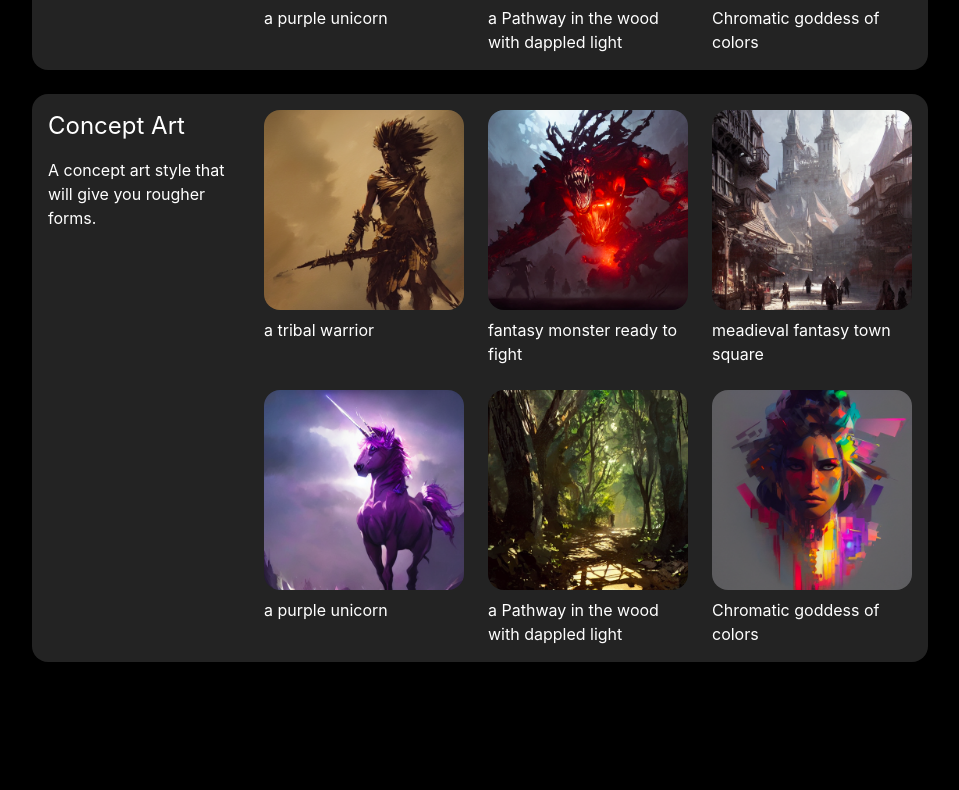
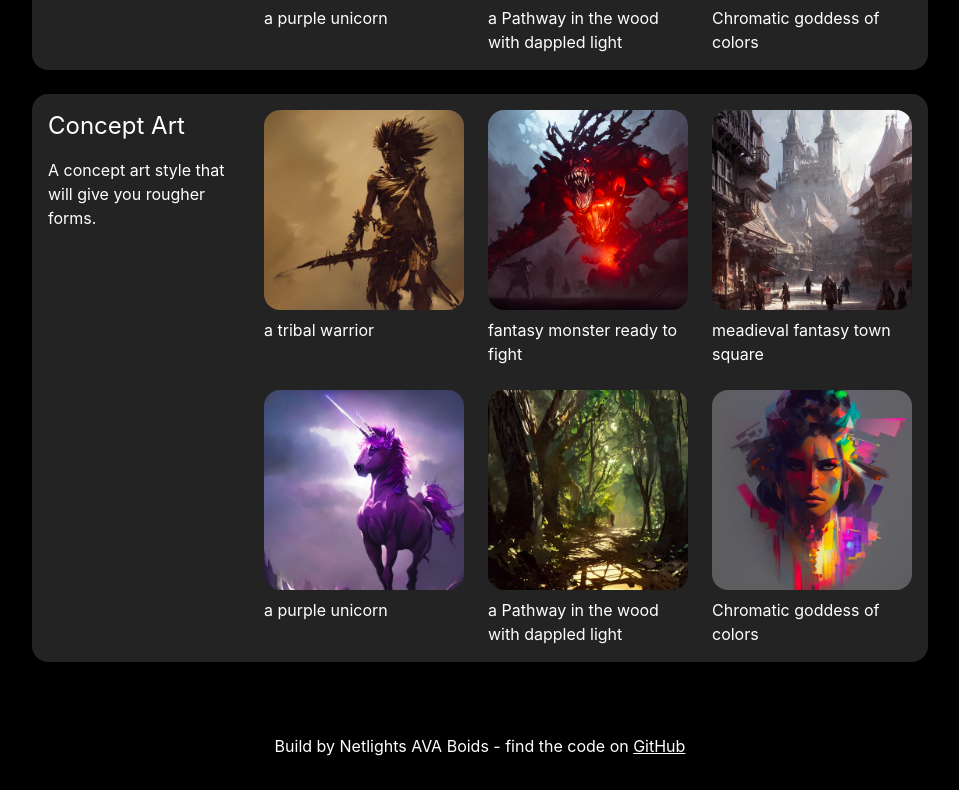
Before and after one commit to HoverBaum/boid-art, a Next.js app: page / in a window 1280 px wide. Shown: the part 3818-4608 px from the top of the page, without its empty margins (160-1119 px from the left). Before the commit the page ends 4520 px from the top, so only its background shows below. Built offline with nearby package versions, Linux system fonts and the light colour scheme.

Commit message:
✨ link to GitHub.

```diff
--- a/pages/index.tsx
+++ b/pages/index.tsx
@@ -1,3 +1,4 @@
+import { Container } from '../src/components/Container'
 import { DetailedStyleExplanation } from '../src/home/DetailedStyleExplanation'
 import { ImageGeneration } from '../src/home/ImageGeneration'
 
@@ -7,6 +8,20 @@ export default function Home() {
       <ImageGeneration />
       <div className="p-4"></div>
       <DetailedStyleExplanation />
+
+      <Container>
+        <div className="grid place-items-center p-8">
+          <p>
+            Build by Netlights AVA Boids - find the code on{' '}
+            <a
+              className="underline hover:text-violet-500"
+              href="https://github.com/HoverBaum/boid-art"
+            >
+              GitHub
+            </a>
+          </p>
+        </div>
+      </Container>
     </div>
   )
 }
```
